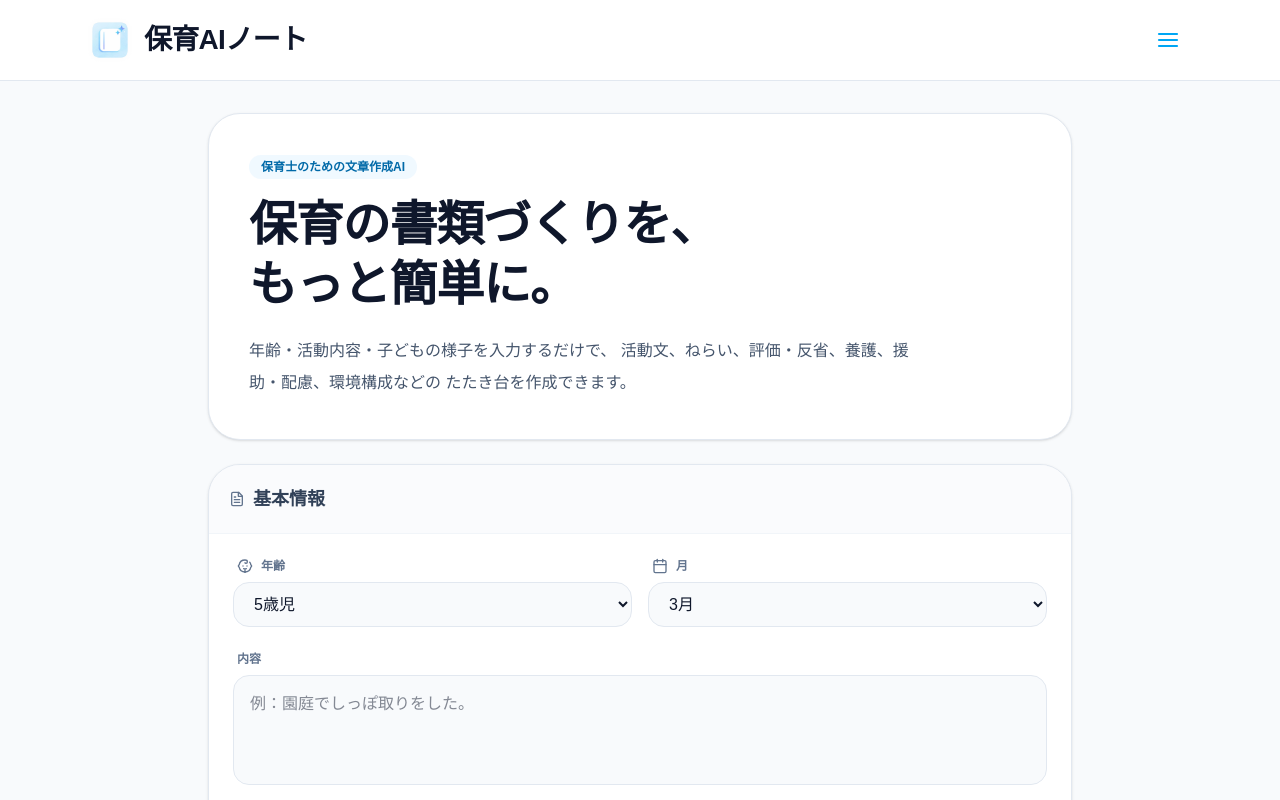
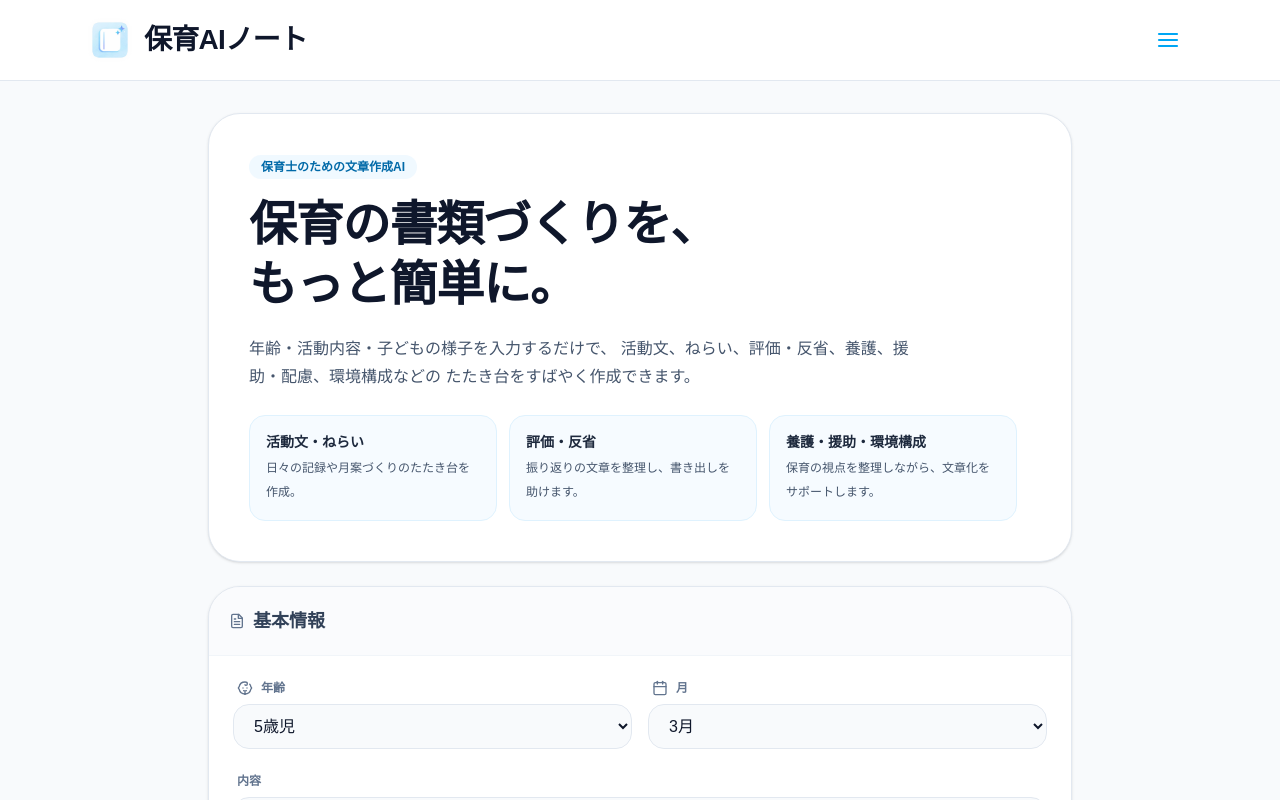
Before and after one commit to tatata-nanana/hoiku-ai-note, a Next.js app: page / in a window 1280 px wide. Shown: the top 800 px of the page. Built offline with nearby package versions, Linux system fonts and the light colour scheme.

Commit message:
improve top section

```diff
--- a/app/page.tsx
+++ b/app/page.tsx
@@ -222,22 +222,47 @@ export default function App() {
 
       <main className="mx-auto max-w-4xl space-y-6 px-4 py-8">
         <section className="rounded-[32px] border border-slate-200 bg-white px-8 py-9 shadow-sm sm:px-10 sm:py-10">
-          <div className="max-w-2xl">
+          <div className="max-w-3xl">
             <p className="inline-flex items-center rounded-full bg-sky-50 px-3 py-1 text-xs font-semibold text-sky-700">
               保育士のための文章作成AI
             </p>
 
-            <h1 className="mt-4 text-4xl font-bold leading-tight tracking-tight text-slate-900 sm:text-5xl">
+            <h1 className="mt-4 text-3xl font-bold leading-tight tracking-tight text-slate-900 sm:text-5xl">
               保育の書類づくりを、
-              <br />
+              <br className="hidden sm:block" />
               もっと簡単に。
             </h1>
 
-            <p className="mt-5 text-base leading-8 text-slate-600">
+            <p className="mt-5 max-w-2xl text-sm leading-7 text-slate-600 sm:text-base">
               年齢・活動内容・子どもの様子を入力するだけで、
               活動文、ねらい、評価・反省、養護、援助・配慮、環境構成などの
-              たたき台を作成できます。
+              たたき台をすばやく作成できます。
             </p>
+
+            <div className="mt-6 grid gap-3 sm:grid-cols-3">
+              <div className="rounded-2xl border border-sky-100 bg-sky-50/60 px-4 py-4">
+                <p className="text-sm font-bold text-slate-800">活動文・ねらい</p>
+                <p className="mt-1 text-xs leading-6 text-slate-600">
+                  日々の記録や月案づくりのたたき台を作成。
+                </p>
+              </div>
+
+              <div className="rounded-2xl border border-sky-100 bg-sky-50/60 px-4 py-4">
+                <p className="text-sm font-bold text-slate-800">評価・反省</p>
+                <p className="mt-1 text-xs leading-6 text-slate-600">
+                  振り返りの文章を整理し、書き出しを助けます。
+                </p>
+              </div>
+
+              <div className="rounded-2xl border border-sky-100 bg-sky-50/60 px-4 py-4">
+                <p className="text-sm font-bold text-slate-800">
+                  養護・援助・環境構成
+                </p>
+                <p className="mt-1 text-xs leading-6 text-slate-600">
+                  保育の視点を整理しながら、文章化をサポートします。
+                </p>
+              </div>
+            </div>
           </div>
         </section>
 
```
